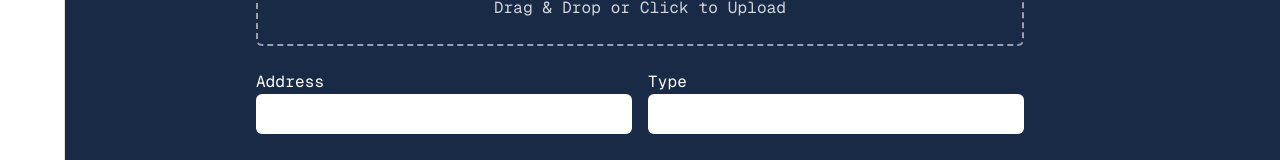
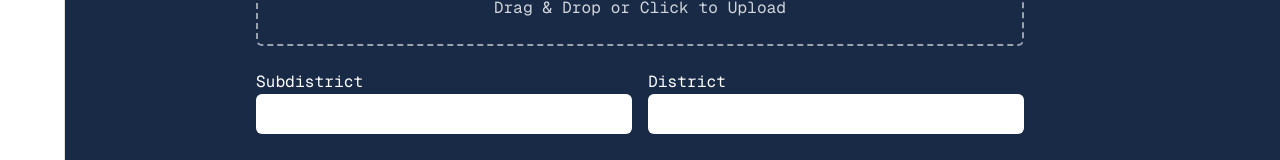
Before and after one commit to RoomieFinder/webapp-frontend, a Next.js app: page /landlords/posting in a window 1280 px wide. Shown: the part 404-564 px from the top of the page. Built offline with nearby package versions, Linux system fonts and the light colour scheme.

Commit message:
add district and subdistrict

```diff
--- a/src/app/landlords/posting/page.tsx
+++ b/src/app/landlords/posting/page.tsx
@@ -8,7 +8,8 @@ export default function CreatePost() {
     placeName: "",
     caption: "",
     type: "",
-    address: "",
+    subdistrict: "",
+    district: "",
     price: "",
     capacity: "",
     roomSize: "",
@@ -71,7 +72,8 @@ export default function CreatePost() {
       "placeName",
       "caption",
       "type",
-      "address",
+      "subdistrict",
+      "district",
       "price",
       "capacity",
       "roomSize",
@@ -116,7 +118,8 @@ export default function CreatePost() {
           placeName: "",
           caption: "",
           type: "",
-          address: "",
+          subdistrict: "",
+          district: "",
           price: "",
           capacity: "",
           roomSize: "",
@@ -228,24 +231,24 @@ export default function CreatePost() {
               )}
             </div>
 
-            {/* Address + Type */}
+            {/* Subdistrict + District */}
             <div className="flex flex-col md:flex-row gap-4 w-full">
               <div className="flex flex-col flex-1">
-                <label>Address</label>
+                <label>Subdistrict</label>
                 <input
                   type="text"
-                  name="address"
-                  value={formData.address}
+                  name="subdistrict"
+                  value={formData.subdistrict}
                   onChange={handleChange}
                   className="rounded-md p-2 bg-white text-black"
                 />
               </div>
               <div className="flex flex-col flex-1">
-                <label>Type</label>
+                <label>District</label>
                 <input
                   type="text"
-                  name="type"
-                  value={formData.type}
+                  name="district"
+                  value={formData.district}
                   onChange={handleChange}
                   className="rounded-md p-2 bg-white text-black"
                 />
```
